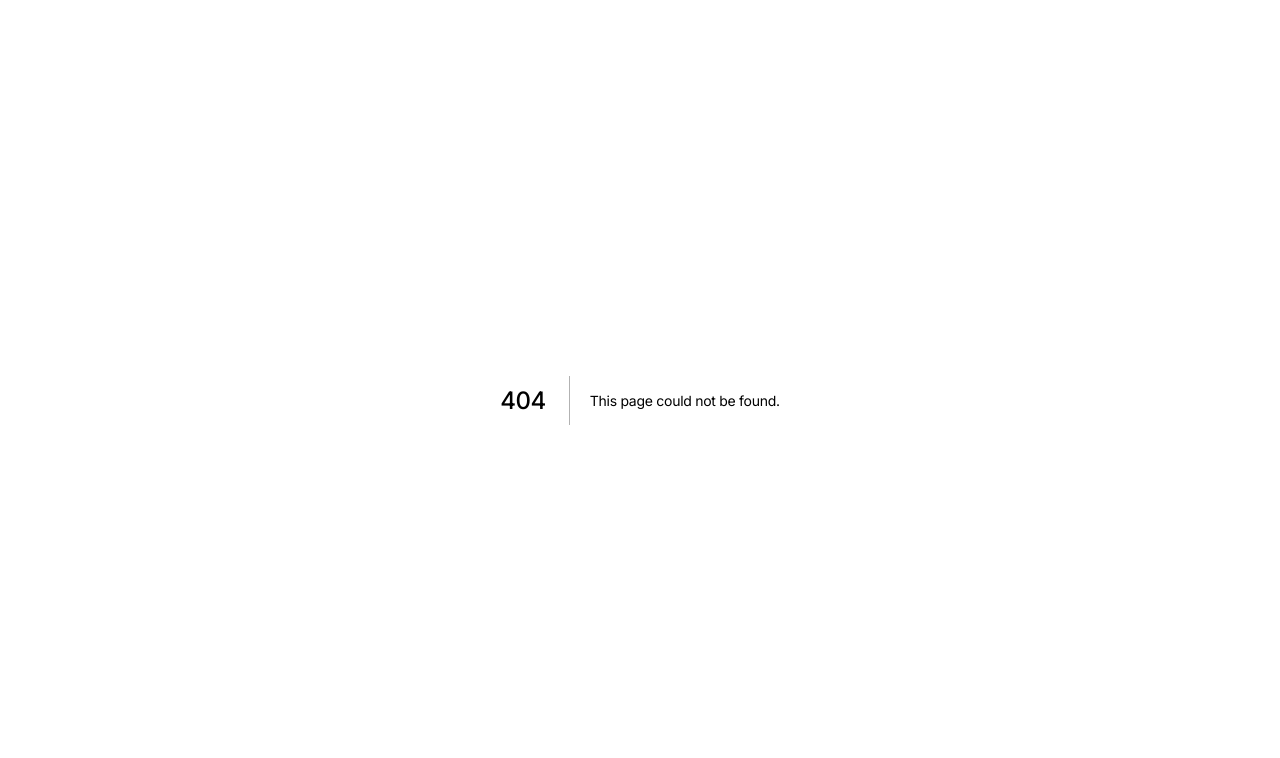
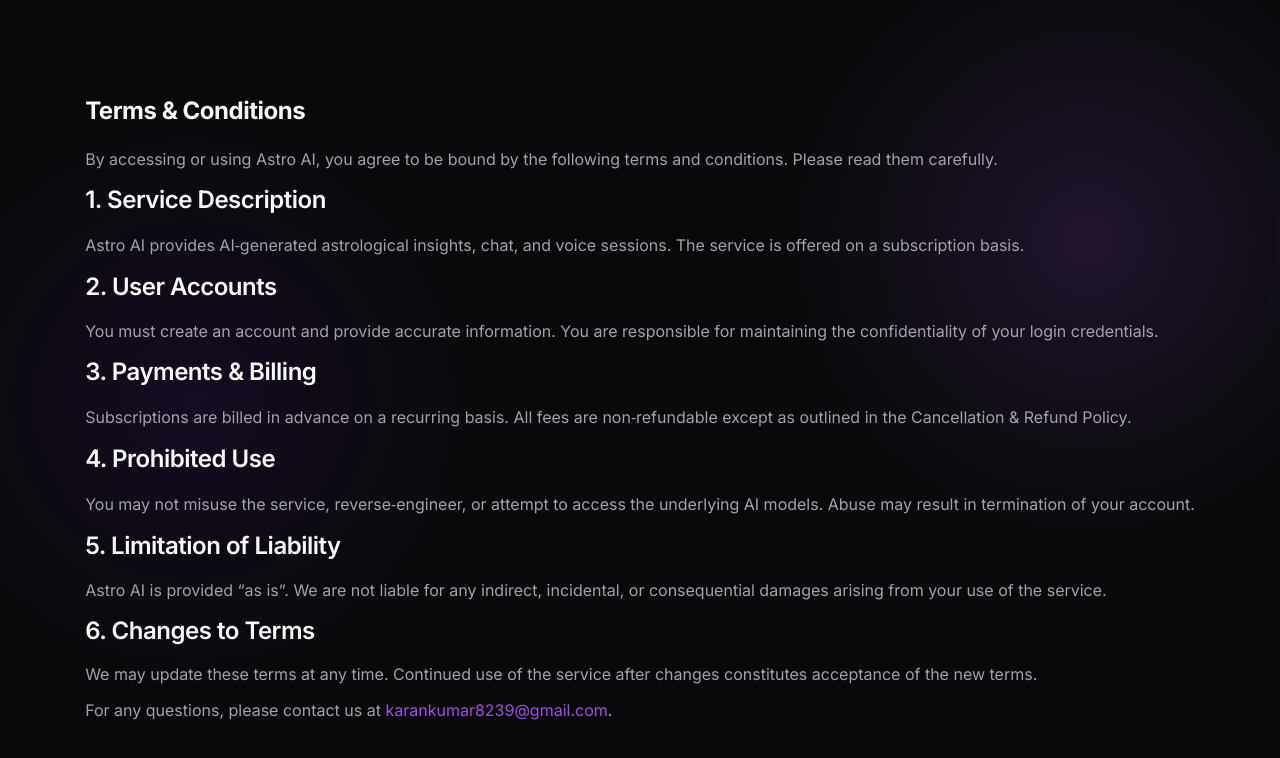
Before and after one commit to karan5772/Astro, a Next.js app: page /terms in a window 1280 px wide. Before the commit this address had no page. Shown: the top 758 px of the page. Built offline with nearby package versions, Linux system fonts and the light colour scheme; a web font is replaced by a local one.

Commit message:
feat: add legal policy pages and update footer navigation links

```diff
--- a/src/app/page.tsx
+++ b/src/app/page.tsx
@@ -196,7 +196,7 @@
               <p className="text-muted" style={{ fontSize: '1.2rem', marginBottom: '2.5rem', maxWidth: '600px', margin: '0 auto', lineHeight: 1.6 }}>
                 Give yourself the gift of clarity and peace of mind. Thousands have already found comfort in our sanctuary—and it costs less than your daily coffee.
               </p>
-              <Link href="/sign-up" className="btn btn-primary" style={{ padding: '1rem 2.5rem', fontSize: '1.2rem', background: 'linear-gradient(to right, #f39c12, #d35400)', border: 'none', color: 'white', boxShadow: '0 4px 20px rgba(243, 156, 18, 0.4)' }}>
+              <Link href="/sign-up" className="btn btn-primary pt-200" style={{ padding: '1rem 2.5rem', fontSize: '1.2rem', background: 'linear-gradient(to right, #f39c12, #d35400)', border: 'none', color: 'white', boxShadow: '0 4px 20px rgba(243, 156, 18, 0.4)' }}>
                 Start Your Healing Journey
               </Link>
             </motion.div>
@@ -218,6 +218,15 @@
             </div>
 
             <div>
+              {/* <h4 className="footer-heading">Resources</h4>
+              <div className="footer-links">
+                <Link href="#">Horoscopes</Link>
+                <Link href="#">Astrology Blog</Link>
+                <Link href="#">API Documentation</Link>
+                <Link href="#">Help Center</Link>
+              </div> */}
+            </div>
+            <div>
               <h4 className="footer-heading">Platform</h4>
               <div className="footer-links">
                 <Link href="/features">Features</Link>
@@ -227,22 +236,14 @@
               </div>
             </div>
 
-            <div>
-              <h4 className="footer-heading">Resources</h4>
-              <div className="footer-links">
-                <Link href="#">Horoscopes</Link>
-                <Link href="#">Astrology Blog</Link>
-                <Link href="#">API Documentation</Link>
-                <Link href="#">Help Center</Link>
-              </div>
-            </div>
 
             <div>
               <h4 className="footer-heading">Legal</h4>
               <div className="footer-links">
-                <Link href="#">Privacy Policy</Link>
-                <Link href="#">Terms of Service</Link>
-                <Link href="#">Cookie Policy</Link>
+                <Link href="/privacy">Privacy Policy</Link>
+                <Link href="/terms">Terms &amp; Conditions</Link>
+                <Link href="/cancellation">Cancellation &amp; Refund Policy</Link>
+                <a href="mailto:karankumar8239@gmail.com" className="text-muted hover:text-primary transition-colors" target="_blank" rel="noopener noreferrer">Contact Us</a>
               </div>
             </div>
           </div>
--- /dev/null
+++ b/src/app/terms/page.tsx
@@ -0,0 +1,40 @@
+export default function TermsPage() {
+  return (
+    <section className="py-24 min-h-screen flex items-center justify-center">
+      <div className="container max-w-3xl">
+        <h1 className="text-4xl font-bold mb-6">Terms & Conditions</h1>
+        <p className="text-muted mb-4">
+          By accessing or using Astro AI, you agree to be bound by the following terms and conditions. Please read them carefully.
+        </p>
+        <h2 className="text-2xl font-semibold mb-3">1. Service Description</h2>
+        <p className="text-muted mb-3">
+          Astro AI provides AI‑generated astrological insights, chat, and voice sessions. The service is offered on a subscription basis.
+        </p>
+        <h2 className="text-2xl font-semibold mb-3">2. User Accounts</h2>
+        <p className="text-muted mb-3">
+          You must create an account and provide accurate information. You are responsible for maintaining the confidentiality of your login credentials.
+        </p>
+        <h2 className="text-2xl font-semibold mb-3">3. Payments & Billing</h2>
+        <p className="text-muted mb-3">
+          Subscriptions are billed in advance on a recurring basis. All fees are non‑refundable except as outlined in the Cancellation & Refund Policy.
+        </p>
+        <h2 className="text-2xl font-semibold mb-3">4. Prohibited Use</h2>
+        <p className="text-muted mb-3">
+          You may not misuse the service, reverse‑engineer, or attempt to access the underlying AI models. Abuse may result in termination of your account.
+        </p>
+        <h2 className="text-2xl font-semibold mb-3">5. Limitation of Liability</h2>
+        <p className="text-muted mb-3">
+          Astro AI is provided “as is”. We are not liable for any indirect, incidental, or consequential damages arising from your use of the service.
+        </p>
+
+        <h2 className="text-2xl font-semibold mb-3">6. Changes to Terms</h2>
+        <p className="text-muted mb-3">
+          We may update these terms at any time. Continued use of the service after changes constitutes acceptance of the new terms.
+        </p>
+        <p className="text-muted">
+          For any questions, please contact us at <a href="mailto:karankumar8239@gmail.com" className="text-primary underline">karankumar8239@gmail.com</a>.
+        </p>
+      </div>
+    </section>
+  );
+}
```
Also changed, not shown: src/app/cancellation/page.tsx (added, +29 -0 lines), src/app/privacy/page.tsx (added, +28 -0 lines).
